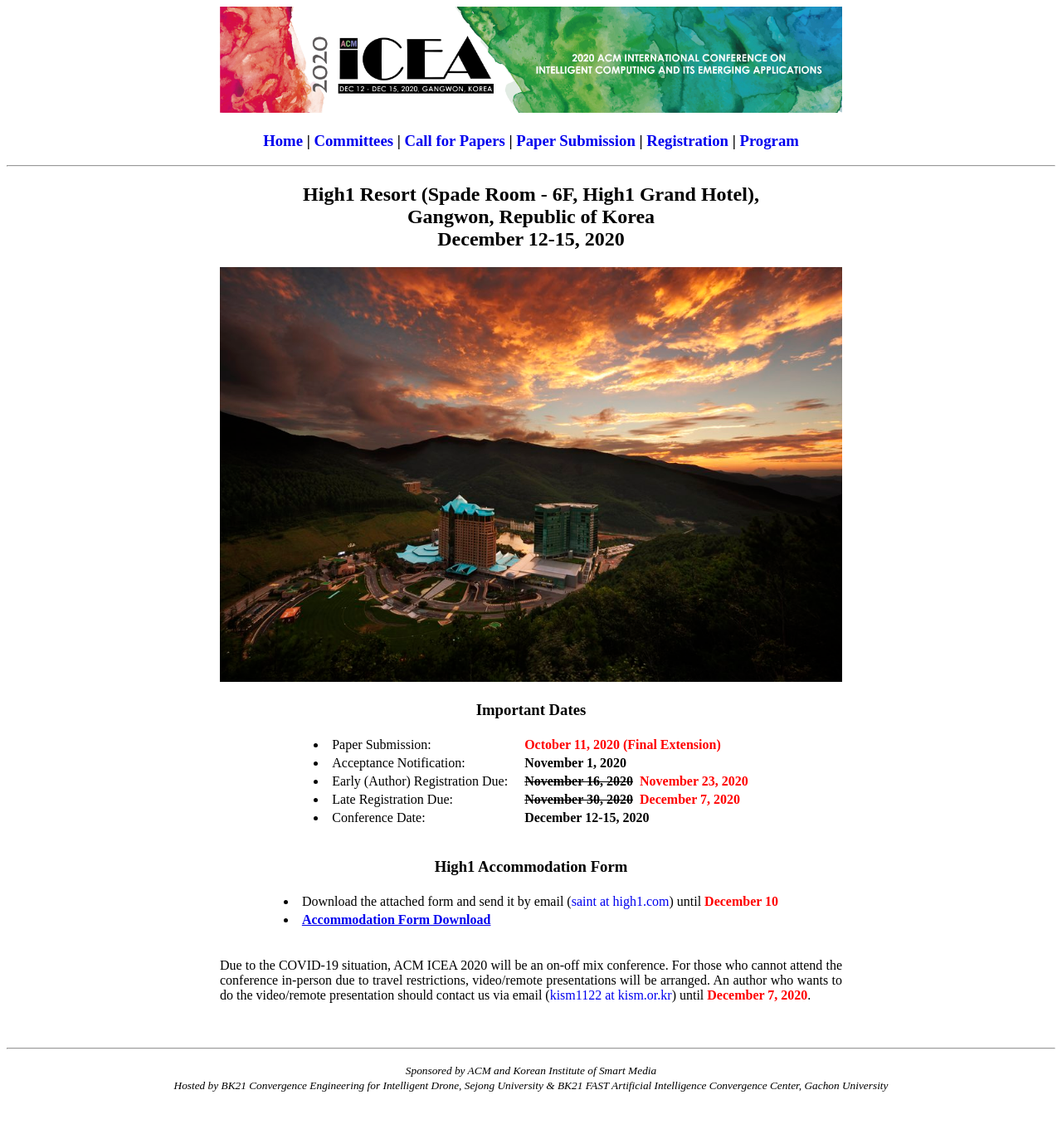
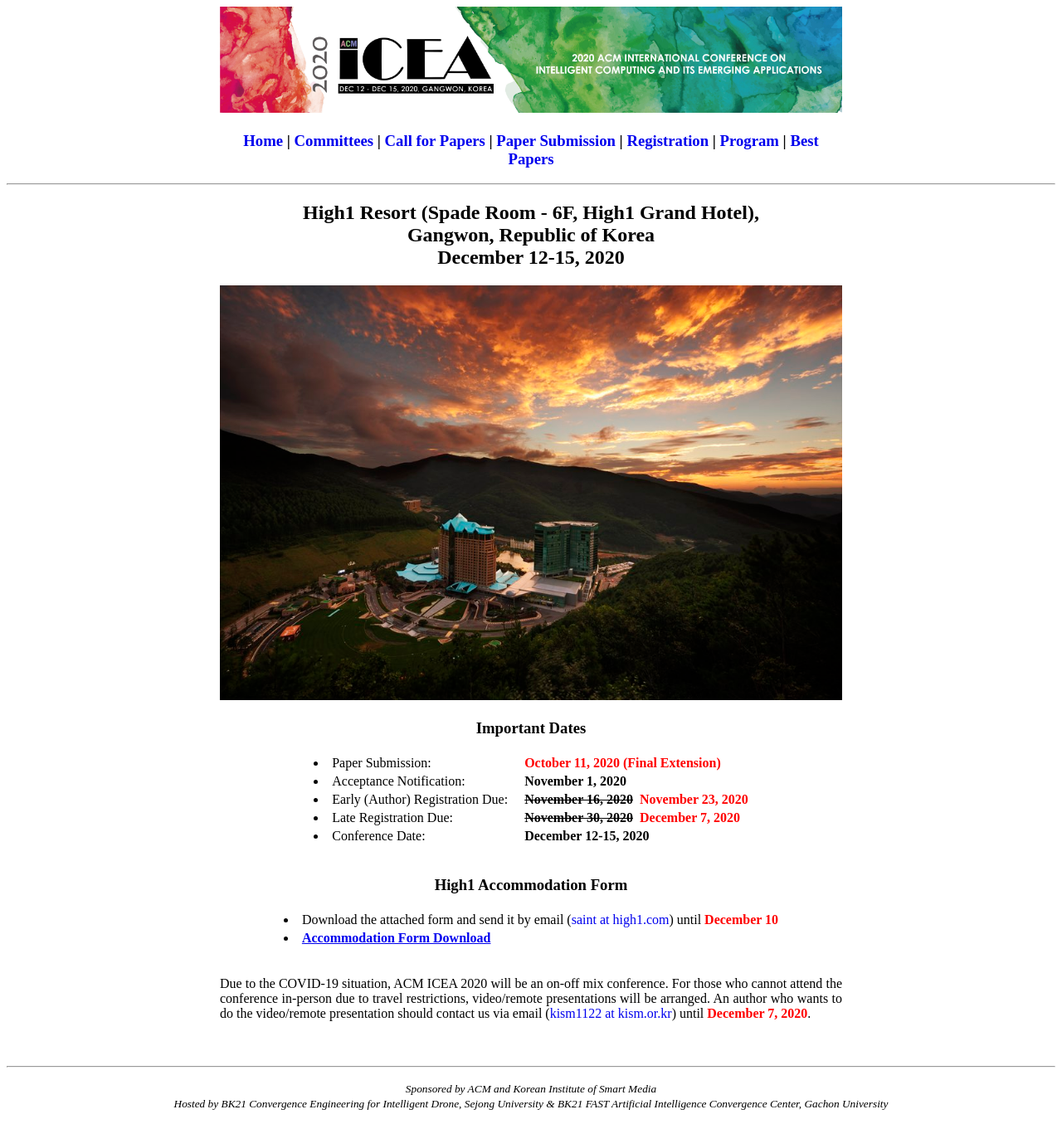
Before and after one commit to icea-conf/2020, a Jekyll site: the page built from index.html, in a window 1280 px wide. Shown: the whole page at 83% size. Built offline with Jekyll 4.4.1, drawn with Linux system fonts in a browser that asks for light colours; the list of posts is cut into pages by our own code; before the commit the page ends 1333 px from its top, so only the background shows below that.

Commit message:
Update header.html

```diff
--- a/_includes/header.html
+++ b/_includes/header.html
@@ -5,7 +5,7 @@
                 <a href="http://icea-conf.github.io/2020"><img src="https://icea-conf.github.io/2020/image/ACM ICEA2020-Banner.jpg" alt="" style="max-width: 100%; height: auto;"></a>
             </header>
 
-            <h3><a style="text-decoration:none" href='http://icea-conf.github.io/2020'> Home</a> | <a style="text-decoration:none" href='http://icea-conf.github.io/2020/committee/'>Committees</a> | <a style="text-decoration:none" href='http://icea-conf.github.io/2020/papers/'>Call for Papers</a> | <a style="text-decoration:none" href='http://icea-conf.github.io/2020/submission/'>Paper Submission</a> | <a style="text-decoration:none" href='http://icea-conf.github.io/2020/registration/'>Registration</a> | <a style="text-decoration:none" href='http://icea-conf.github.io/2020/program/'>Program</a></h3>
+            <h3><a style="text-decoration:none" href='http://icea-conf.github.io/2020'> Home</a> | <a style="text-decoration:none" href='http://icea-conf.github.io/2020/committee/'>Committees</a> | <a style="text-decoration:none" href='http://icea-conf.github.io/2020/papers/'>Call for Papers</a> | <a style="text-decoration:none" href='http://icea-conf.github.io/2020/submission/'>Paper Submission</a> | <a style="text-decoration:none" href='http://icea-conf.github.io/2020/registration/'>Registration</a> | <a style="text-decoration:none" href='http://icea-conf.github.io/2020/program/'>Program</a> | <a style="text-decoration:none" href='http://icea-conf.github.io/2020/best_papers/'>Best Papers</a></h3>
         <center>
     </div>
 </div>
```
